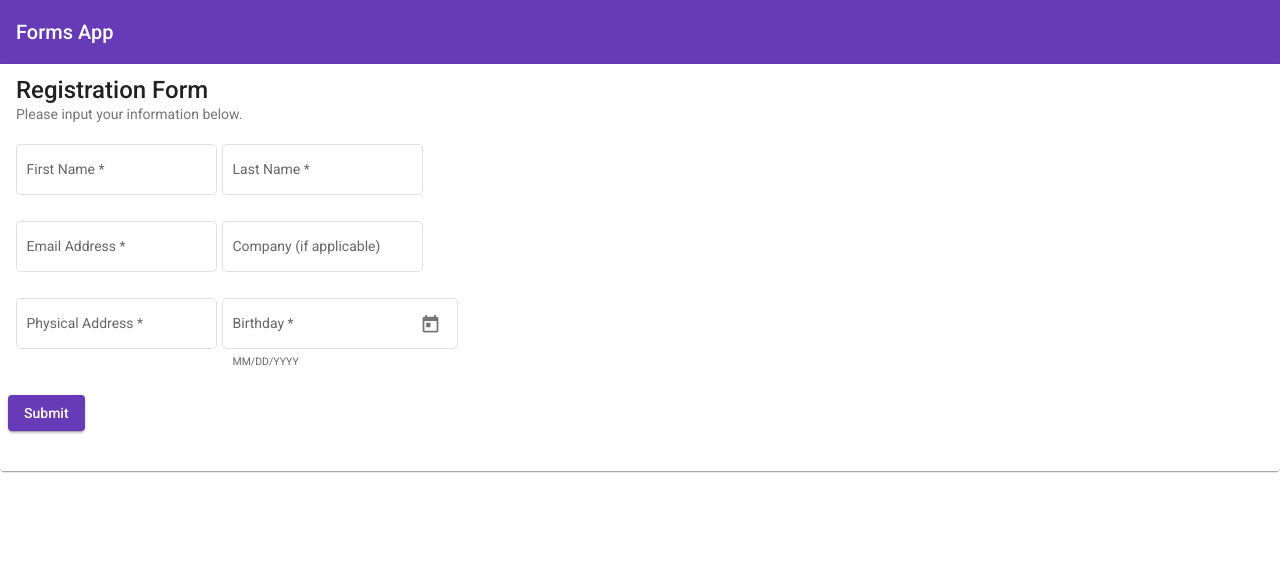
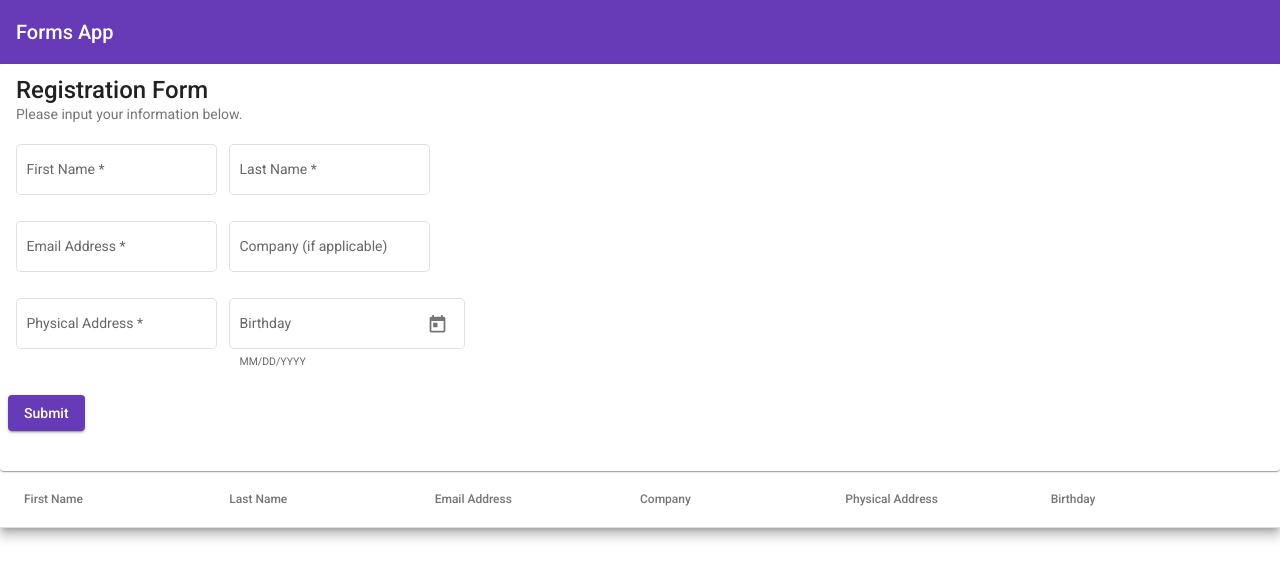
Before and after one commit to berge53/berge53.github.io, an Angular app: page / in a window 1280 px wide. Shown: the top 580 px of the page. Built offline with nearby package versions, Linux system fonts and the light colour scheme.

Commit message:
displayed values on table with snackbar message

```diff
--- a/src/app/app.component.html
+++ b/src/app/app.component.html
@@ -1 +1 @@
-<div><app-header></app-header> <app-form></app-form></div>
+<div><app-header></app-header> <app-members></app-members></div>
--- a/src/app/components/form/form.component.css
+++ b/src/app/components/form/form.component.css
@@ -1,3 +1,3 @@
 mat-form-field {
-  margin-right: 5px;
+  margin-right: 12px;
 }
--- a/src/app/components/form/form.component.ts
+++ b/src/app/components/form/form.component.ts
@@ -1,5 +1,17 @@
-import { Component, OnInit } from '@angular/core';
-import { FormControl, FormGroup, Validators } from '@angular/forms';
+import {
+  Component,
+  OnInit,
+  Output,
+  EventEmitter,
+  ViewChild,
+} from '@angular/core';
+import {
+  FormControl,
+  FormGroup,
+  FormGroupDirective,
+  Validators,
+} from '@angular/forms';
+import { MatSnackBar } from '@angular/material/snack-bar';
 import { Member } from 'src/app/Member';
 
 @Component({
@@ -8,7 +20,8 @@ import { Member } from 'src/app/Member';
   styleUrls: ['./form.component.css'],
 })
 export class FormComponent implements OnInit {
-  members: Member[] = [];
+  @Output() onCreate: EventEmitter<Member> = new EventEmitter();
+  member!: Member;
 
   profileForm = new FormGroup({
     firstName: new FormControl('', [Validators.required]),
@@ -16,26 +29,30 @@ export class FormComponent implements OnInit {
     email: new FormControl('', [Validators.required, Validators.email]),
     company: new FormControl(''),
     address: new FormControl('', [Validators.required]),
-    birthday: new FormControl('', [Validators.required]),
+    birthday: new FormControl([Validators.required]),
   });
 
-  constructor() {}
+  constructor(private snackBar: MatSnackBar) {}
 
   ngOnInit(): void {}
 
+  @ViewChild(FormGroupDirective) formDirective!: FormGroupDirective;
+
   onSubmit() {
     if (this.profileForm.valid) {
-      this.members.push(this.profileForm.value as Member);
-      this.profileForm.setValue({
-        firstName: '',
-        lastName: '',
-        email: '',
-        company: '',
-        address: '',
-        birthday: '',
-      });
+      this.submit();
     } else {
       console.log('error');
     }
   }
+
+  submit() {
+    this.member = this.profileForm.value as Member;
+
+    this.onCreate.emit(this.member);
+
+    this.formDirective.resetForm();
+
+    this.snackBar.open('Form submitted!', 'OK');
+  }
 }
--- /dev/null
+++ b/src/app/components/members/members.component.html
@@ -0,0 +1,2 @@
+<app-form (onCreate)="addMember($event)"></app-form
+><app-table [members]="members"></app-table>
--- /dev/null
+++ b/src/app/components/members/members.component.ts
@@ -0,0 +1,22 @@
+import { Component, EventEmitter, OnInit, ViewChild } from '@angular/core';
+import { Member } from 'src/app/Member';
+import { TableComponent } from '../table/table.component';
+@Component({
+  selector: 'app-members',
+  templateUrl: './members.component.html',
+  styleUrls: ['./members.component.css'],
+})
+export class MembersComponent implements OnInit {
+  members: Member[] = [];
+
+  constructor() {}
+
+  @ViewChild(TableComponent) table!: TableComponent;
+
+  ngOnInit(): void {}
+
+  addMember(member: Member) {
+    this.members.push(member);
+    this.table.updateTable();
+  }
+}
--- /dev/null
+++ b/src/app/components/table/table.component.html
@@ -0,0 +1,36 @@
+<mat-table [dataSource]="members" class="mat-elevation-z8">
+  <ng-container matColumnDef="firstName">
+    <mat-header-cell *matHeaderCellDef>First Name</mat-header-cell>
+    <mat-cell *matCellDef="let member">{{ member.firstName }}</mat-cell>
+  </ng-container>
+
+  <ng-container matColumnDef="lastName">
+    <mat-header-cell *matHeaderCellDef>Last Name</mat-header-cell>
+    <mat-cell *matCellDef="let member">{{ member.lastName }}</mat-cell>
+  </ng-container>
+
+  <ng-container matColumnDef="email">
+    <mat-header-cell *matHeaderCellDef>Email Address</mat-header-cell>
+    <mat-cell *matCellDef="let member">{{ member.email }}</mat-cell>
+  </ng-container>
+
+  <ng-container matColumnDef="company">
+    <mat-header-cell *matHeaderCellDef>Company</mat-header-cell>
+    <mat-cell *matCellDef="let member">{{
+      member.company ? member.company : "NA"
+    }}</mat-cell>
+  </ng-container>
+
+  <ng-container matColumnDef="address">
+    <mat-header-cell *matHeaderCellDef>Physical Address</mat-header-cell>
+    <mat-cell *matCellDef="let member">{{ member.address }}</mat-cell>
+  </ng-container>
+
+  <ng-container matColumnDef="birthday">
+    <mat-header-cell *matHeaderCellDef>Birthday</mat-header-cell>
+    <mat-cell *matCellDef="let member">{{ member.birthday }}</mat-cell>
+  </ng-container>
+
+  <mat-header-row *matHeaderRowDef="displayedColumns"></mat-header-row>
+  <mat-row *matRowDef="let row; columns: displayedColumns"></mat-row>
+</mat-table>
--- /dev/null
+++ b/src/app/components/table/table.component.ts
@@ -0,0 +1,30 @@
+import { Component, OnInit, Input, ViewChild } from '@angular/core';
+import { MatTable } from '@angular/material/table';
+import { Member } from 'src/app/Member';
+
+@Component({
+  selector: 'app-table',
+  templateUrl: './table.component.html',
+  styleUrls: ['./table.component.css'],
+})
+export class TableComponent implements OnInit {
+  @Input() members: Member[] = [];
+  displayedColumns = [
+    'firstName',
+    'lastName',
+    'email',
+    'company',
+    'address',
+    'birthday',
+  ];
+
+  constructor() {}
+
+  @ViewChild(MatTable) table!: MatTable<any>;
+
+  ngOnInit(): void {}
+
+  updateTable() {
+    this.table.renderRows();
+  }
+}
```
Also changed, not shown: src/app/app.module.ts (+13 -1 lines), src/app/components/form/form.component.html (+13 -0 lines), src/app/components/members/members.component.css (added), src/app/components/table/table.component.css (added), 2 other files (tests, documents, lock files or other folders).
